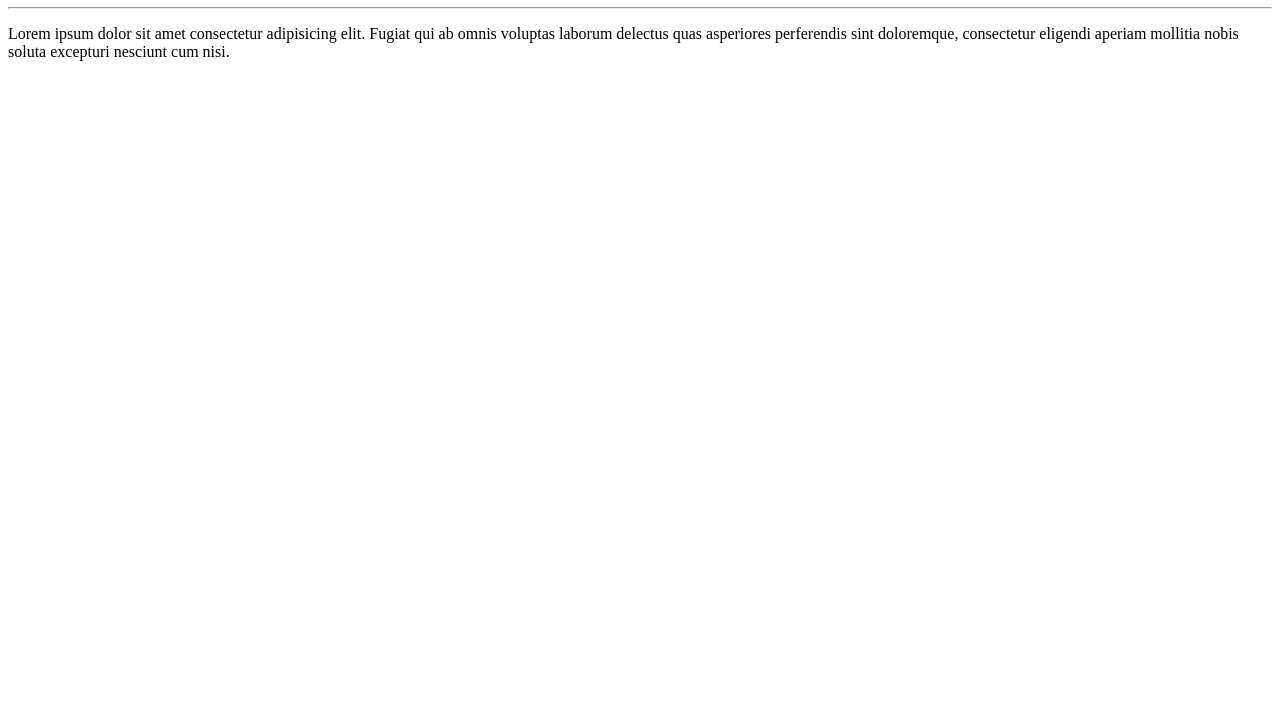
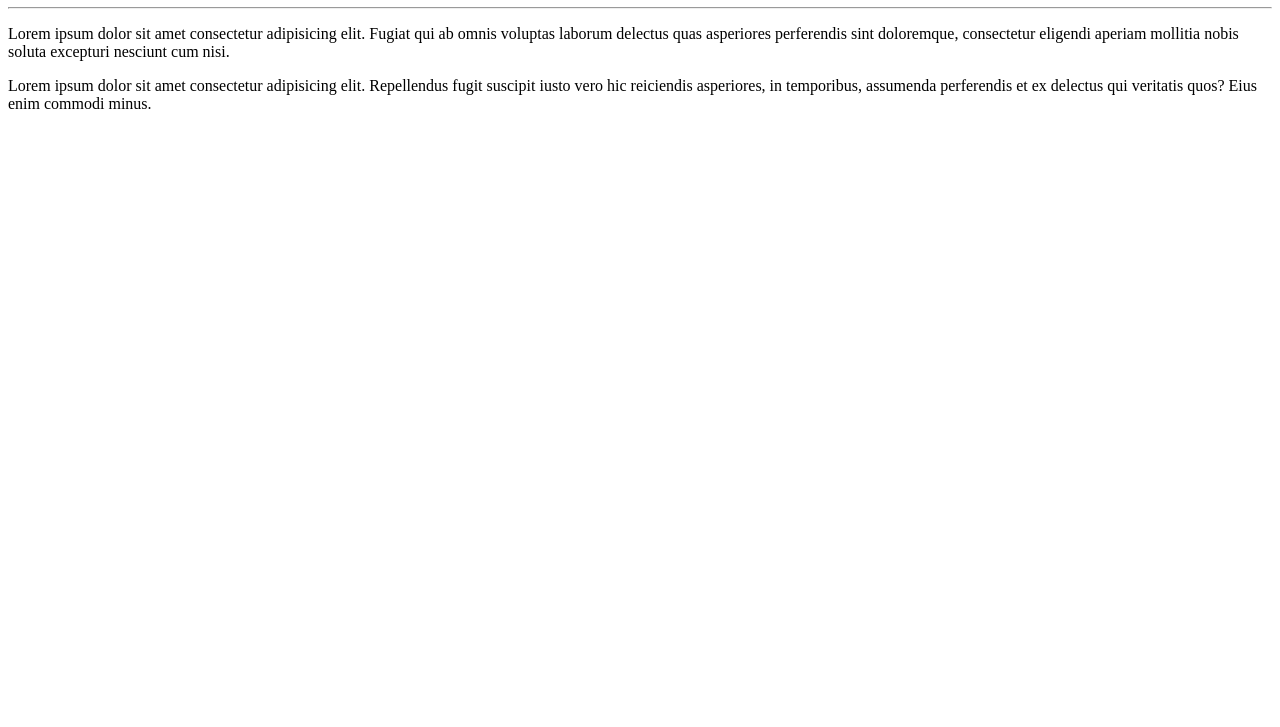
Before and after one commit to GilbertoRibeiro56/Ola-Mundo, a plain HTML site: page site-exemplo/index.html in a window 1280 px wide. Shown: the part 73-800 px from the top of the page. Drawn offline with Linux system fonts and the light colour scheme.

Commit message:
add outro lorem

```diff
--- a/site-exemplo/index.html
+++ b/site-exemplo/index.html
@@ -9,5 +9,7 @@
     <h1>Olá, Mundo!</h1>
     <hr>
     <p>Lorem ipsum dolor sit amet consectetur adipisicing elit. Fugiat qui ab omnis voluptas laborum delectus quas asperiores perferendis sint doloremque, consectetur eligendi aperiam mollitia nobis soluta excepturi nesciunt cum nisi.</p>
+
+    <p>Lorem ipsum dolor sit amet consectetur adipisicing elit. Repellendus fugit suscipit iusto vero hic reiciendis asperiores, in temporibus, assumenda perferendis et ex delectus qui veritatis quos? Eius enim commodi minus.</p>
 </body>
 </html>
```
